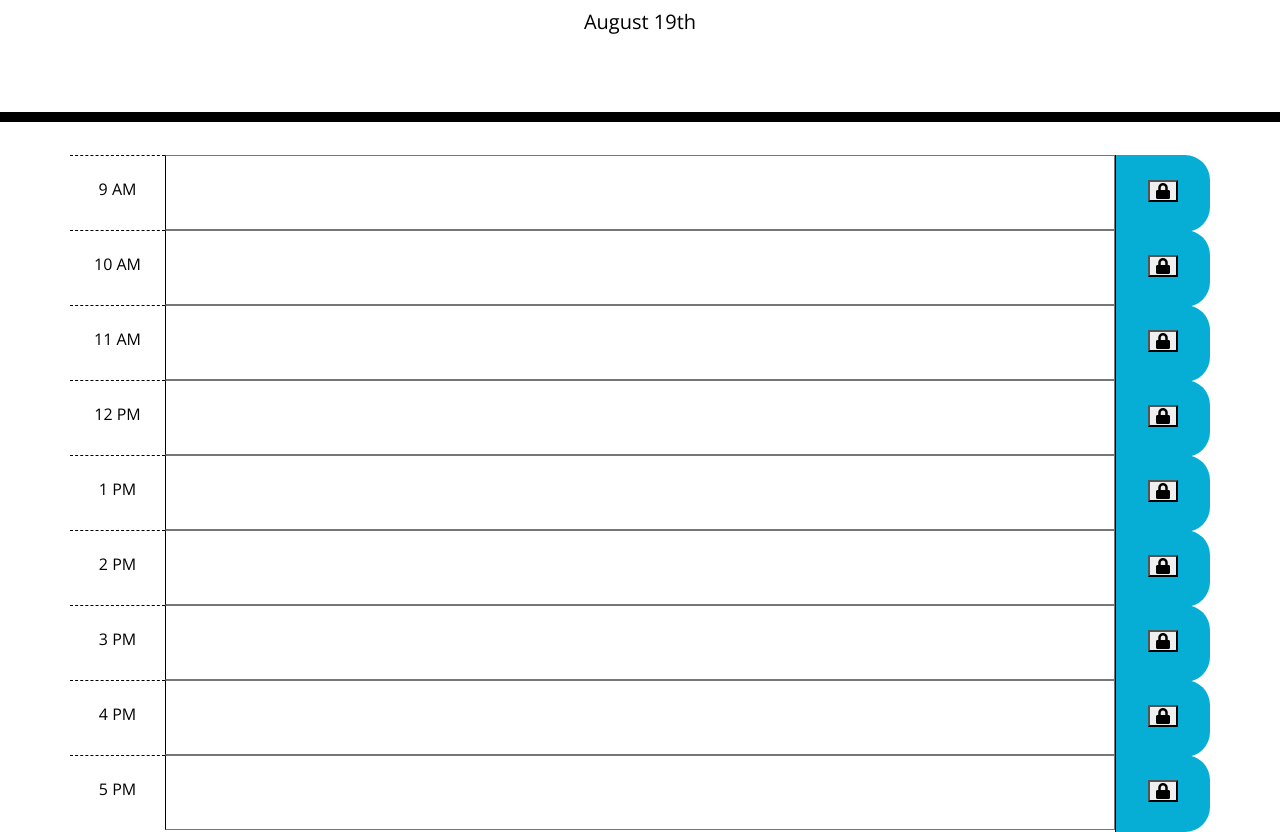
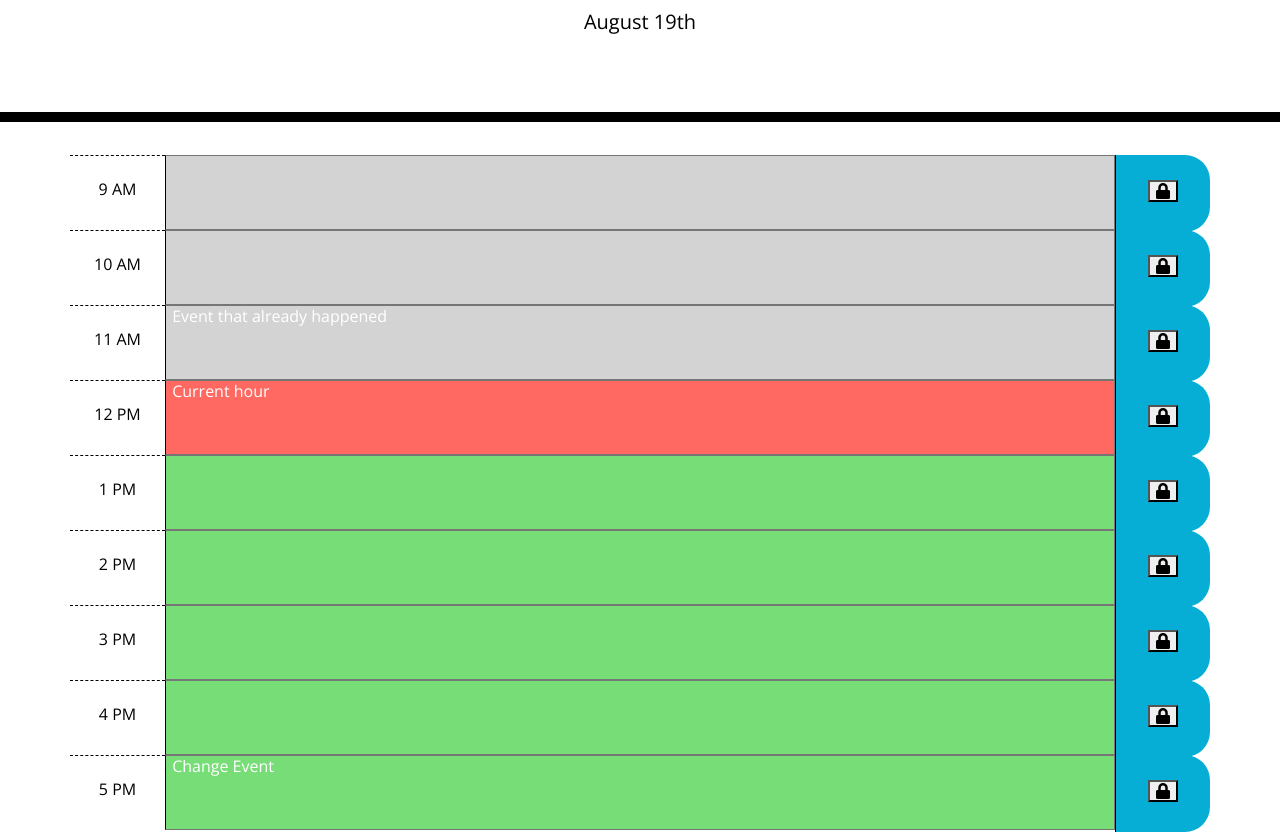
Before and after one commit to JMVT717/Homework5, a plain HTML site: page Develop/index.html in a window 1280 px wide. Shown: the part 182-1014 px from the top of the page. Drawn offline with nearby package versions, Linux system fonts and the light colour scheme.

Commit message:
past present and future colors added

```diff
--- a/Develop/index.html
+++ b/Develop/index.html
@@ -33,47 +33,47 @@
       <table style="width:100%">
         <tr class= "row">
           <td class="time-block hour col-1">9 AM</td>
-          <td class="description col-10"><textarea name="" id="" cols="30" rows="1"></textarea></td>
+          <td class="description col-10"><textarea class="past" name="" id="" cols="30" rows="1"></textarea></td>
           <td class="saveBtn col-1"><button><i class="fa fa-lock"></i></button></td>
         </tr>
         <tr class= "row">
           <td class="time-block hour col-1">10 AM</td>
-          <td class="description col-10"><textarea name="" id="" cols="30" rows="1"></textarea></td>
+          <td class="description col-10"><textarea class="past" name="" id="" cols="30" rows="1"></textarea></td>
           <td class="saveBtn col-1"><button><i class="fa fa-lock"></i></button></td>
         </tr>
         <tr class= "row">
           <td class="time-block hour col-1">11 AM</td>
-          <td class="description col-10"><textarea name="" id="" cols="30" rows="1"></textarea></td>
+          <td class="description col-10"><textarea class="past" name="" id="" cols="30" rows="1"> Event that already happened</textarea></td>
           <td class="saveBtn col-1"><button><i class="fa fa-lock"></i></button></td>
         </tr>
         <tr class= "row">
           <td class="time-block hour col-1">12 PM</td>
-          <td class="description col-10"><textarea name="" id="" cols="30" rows="1"></textarea></td>
+          <td class="description col-10"><textarea class="present" name="" id="" cols="30" rows="1"> Current hour</textarea></td>
           <td class="saveBtn col-1"><button><i class="fa fa-lock"></i></button></td>
         </tr>
         <tr class= "row">
           <td class="time-block hour col-1">1 PM</td>
-          <td class="description col-10"><textarea name="" id="" cols="30" rows="1"></textarea></td>
+          <td class="description col-10"><textarea class="future" name="" id="" cols="30" rows="1"></textarea></td>
           <td class="saveBtn col-1"><button><i class="fa fa-lock"></i></button></td>
         </tr>
         <tr class= "row">
           <td class="time-block hour col-1">2 PM</td>
-          <td class="description col-10"><textarea name="" id="" cols="30" rows="1"></textarea></td>
+          <td class="description col-10"><textarea class="future" name="" id="" cols="30" rows="1"></textarea></td>
           <td class="saveBtn col-1"><button><i class="fa fa-lock"></i></button></td>
         </tr>
         <tr class= "row">
           <td class="time-block hour col-1">3 PM</td>
-          <td class="description col-10"><textarea name="" id="" cols="30" rows="1"></textarea></td>
+          <td class="description col-10"><textarea class="future" name="" id="" cols="30" rows="1"></textarea></td>
           <td class="saveBtn col-1"><button><i class="fa fa-lock"></i></button></td>
         </tr>
         <tr class= "row">
           <td class="time-block hour col-1">4 PM</td>
-          <td class="description col-10"><textarea name="" id="" cols="30" rows="1"></textarea></td>
+          <td class="description col-10"><textarea class="future" name="" id="" cols="30" rows="1"></textarea></td>
           <td class="saveBtn col-1"><button><i class="fa fa-lock"></i></button></td>
         </tr>
         <tr class= "row">
           <td class="time-block hour col-1">5 PM</td>
-          <td class="description col-10"><textarea name="" id="" cols="30" rows="1"></textarea></td>
+          <td class="description col-10"><textarea class="future" name="" id="" cols="30" rows="1"> Change Event</textarea></td>
           <td class="saveBtn col-1"><button><i class="fa fa-lock"></i></button></td>
         </tr>
       </table>
--- a/Develop/script.js
+++ b/Develop/script.js
@@ -2,3 +2,5 @@ let time = moment().format('MMMM Do');
 console.log(time);
 
 document.getElementById("currentDay").innerHTML = time;
+
+let textArea
```
Also changed, not shown: 1 other file.
